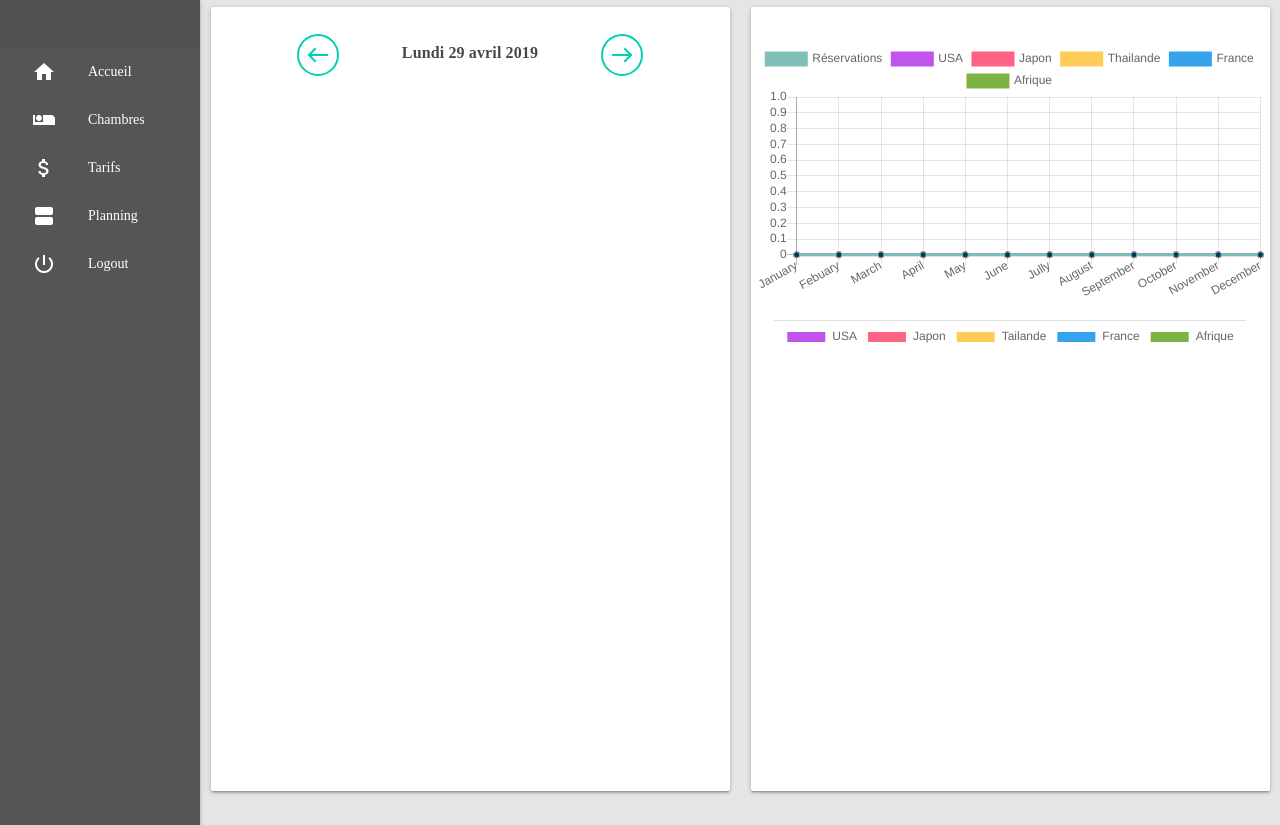
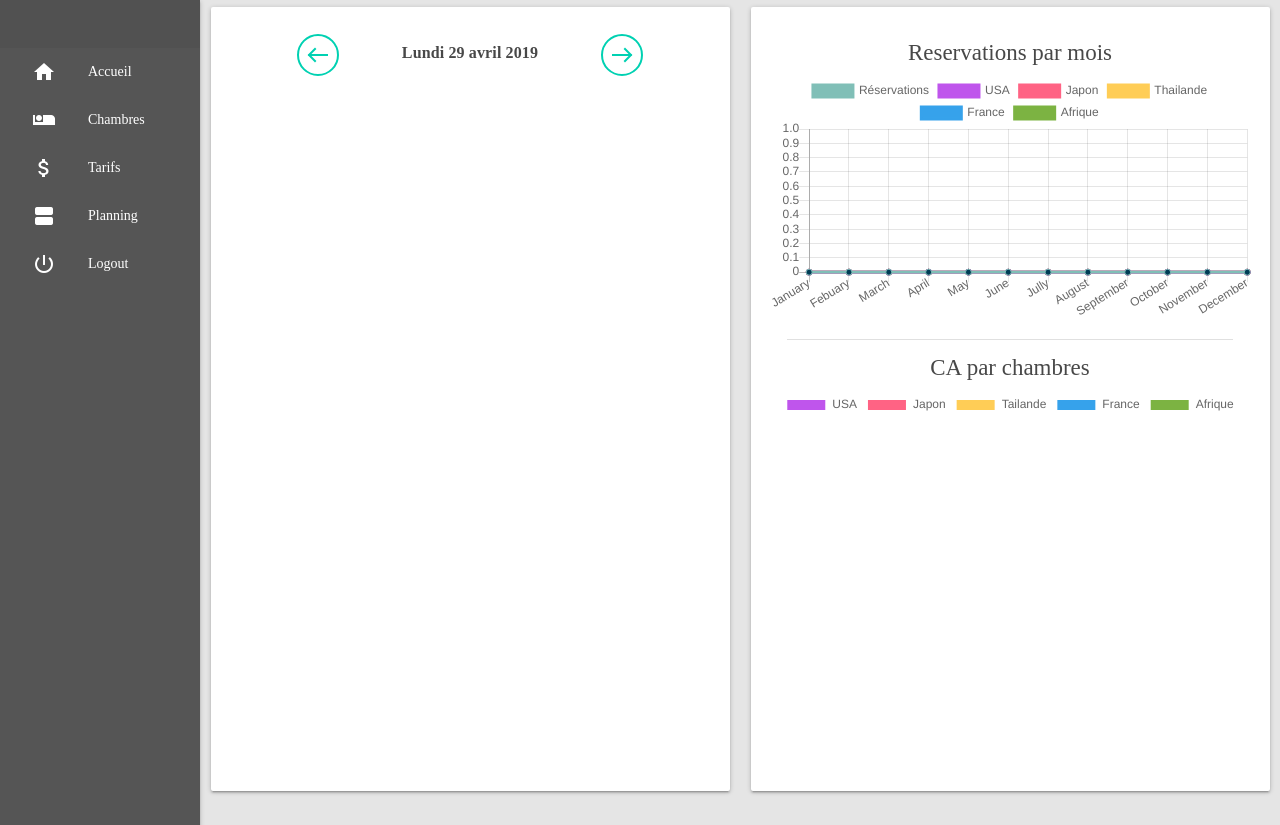
Before and after one commit to tleon/BnbAroundTheWorld, a PHP site: template src/View/Admin/index.html.twig in a window 1280 px wide. Run offline with PHP 8.4, Linux system fonts and the light colour scheme; the template is opened without the code that fills it, so the values that code supplies are empty; a stand-in replaces the project's code that opens the database connection; some libraries are stand-ins or nearby versions; some web fonts are replaced.

Commit message:
added chart title

```diff
--- a/src/View/Admin/index.html.twig
+++ b/src/View/Admin/index.html.twig
@@ -139,14 +139,15 @@
     <!-- END CARDS COL 1-->
     <div class="col s12 m6">
       <div class="card white admin_index_right">
-        <div class="container" style="width: 95%;">
+        <div class="container" style="width: 90%;">
           <div class="row">
             <br />
-            <br />
+            <h5 class="center-align">Reservations par mois</h5>
             <canvas id="myChart"></canvas>
           </div>
           <div class="col s12">
             <div class="divider"></div>
+            <h5 class="center-align">CA par chambres</h5>
           </div>
           <div class="row ">
             <div class="col s12">
```
